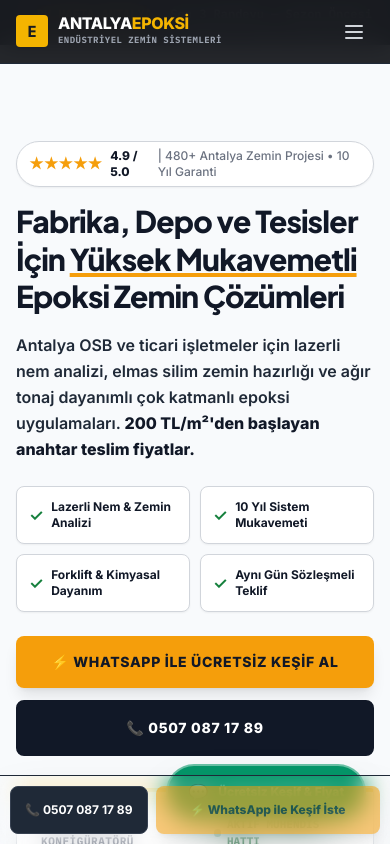
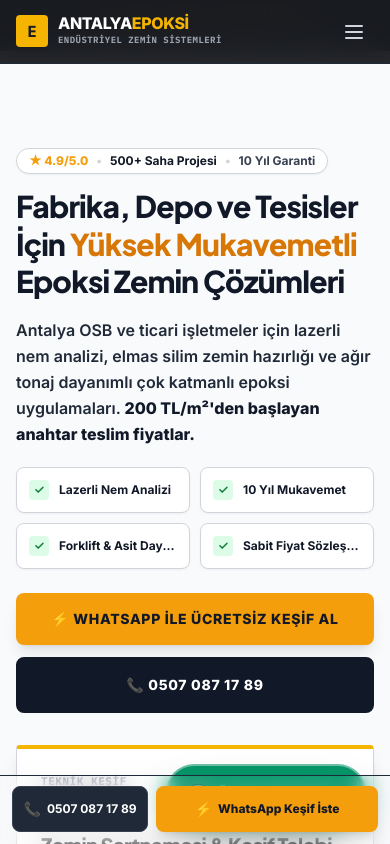
Before and after one commit to novadigital-official/nova-epoksi, a Next.js app: page / in a window 390 px wide. Shown: the top 844 px of the page. Built offline with nearby package versions, Linux system fonts and the light colour scheme.

Commit message:
fix(mobile): safe-area-inset-bottom, compact single-line social proof pill and removed underlines

```diff
--- a/app/layout.tsx
+++ b/app/layout.tsx
@@ -1,6 +1,12 @@
-import type { Metadata } from 'next';
+import type { Metadata, Viewport } from 'next';
 import { Inter, Plus_Jakarta_Sans, IBM_Plex_Mono } from 'next/font/google';
 import '../style.css';
+
+export const viewport: Viewport = {
+  width: 'device-width',
+  initialScale: 1,
+  viewportFit: 'cover',
+};
 
 const inter = Inter({
   subsets: ['latin', 'latin-ext'],
--- a/app/page.tsx
+++ b/app/page.tsx
@@ -12,13 +12,13 @@ import MobileStickyBar from '../components/MobileStickyBar';
 
 export default function AntalyaEpoksiMasterSalesPage() {
   return (
-    <main className="min-h-screen bg-[#F8FAFC] text-[#111827] font-sans selection:bg-[#F59E0B] selection:text-[#111827] relative pb-16 md:pb-0">
+    <main className="min-h-screen bg-[#F8FAFC] text-[#111827] font-sans selection:bg-[#F59E0B] selection:text-[#111827] relative pb-28 md:pb-0">
       {/* 1. SCARCITY & URGENCY TOP BAR */}
-      <div className="bg-[#111827] text-white py-1.5 px-4 text-center text-xs font-mono border-b border-gray-800">
-        <div className="max-w-7xl mx-auto flex items-center justify-center gap-2">
+      <div className="bg-[#111827] text-white py-1.5 px-3 text-center text-xs font-mono border-b border-gray-800">
+        <div className="max-w-7xl mx-auto flex items-center justify-center gap-1.5 flex-wrap">
           <span className="inline-block w-2 h-2 rounded-full bg-[#F59E0B] animate-ping" />
-          <span className="text-[#F59E0B] font-bold">BU HAFTA ANTALYA KEŞİF KONTENJANI:</span>
-          <span className="font-semibold">Son 3 Randevu — Sezon Öncesi Sabit m² Fiyat Garantisi</span>
+          <span className="text-[#F59E0B] font-bold">BU HAFTA ANTALYA KONTENJANI:</span>
+          <span className="font-semibold">Son 3 Keşif Randevusu • Sabit m² Fiyatı</span>
         </div>
       </div>
 
@@ -26,37 +26,43 @@ export default function AntalyaEpoksiMasterSalesPage() {
       <Navbar />
 
       {/* 3. HERO SECTION — ABOVE THE FOLD 3-SANİYE DÖNÜŞÜM ALANI */}
-      <section id="kesif" className="pt-24 pb-10 max-w-7xl mx-auto px-4 sm:px-6 lg:px-8">
+      <section id="kesif" className="pt-24 pb-8 max-w-7xl mx-auto px-4 sm:px-6 lg:px-8">
         <div className="grid grid-cols-1 lg:grid-cols-12 gap-8 items-center">
           <div className="lg:col-span-7">
-            {/* SOCIAL PROOF MICRO-PILL */}
-            <div className="inline-flex items-center gap-2 px-3 py-1.5 rounded-full bg-white border border-gray-300 text-xs font-bold shadow-sm mb-4">
-              <span className="text-[#F59E0B] text-sm">★★★★★</span>
-              <span className="font-extrabold text-[#111827]">4.9 / 5.0</span>
-              <span className="text-gray-500 font-medium">| 480+ Antalya Zemin Projesi • 10 Yıl Garanti</span>
+            {/* COMPACT SINGLE-LINE SOCIAL PROOF PILL */}
+            <div className="inline-flex items-center gap-2 px-3 py-1 rounded-full bg-white border border-gray-300 text-xs font-bold shadow-sm mb-3.5 max-w-full">
+              <span className="text-[#F59E0B] font-black">★ 4.9/5.0</span>
+              <span className="text-gray-300">•</span>
+              <span className="text-[#111827] font-bold whitespace-nowrap">500+ Saha Projesi</span>
+              <span className="text-gray-300">•</span>
+              <span className="text-gray-700 font-bold whitespace-nowrap">10 Yıl Garanti</span>
             </div>
 
             <h1 className="text-3xl sm:text-5xl font-extrabold text-[#111827] leading-tight mb-4 tracking-tight">
-              Fabrika, Depo ve Tesisler İçin <span className="text-[#111827] underline decoration-[#F59E0B] decoration-4">Yüksek Mukavemetli</span> Epoksi Zemin Çözümleri
+              Fabrika, Depo ve Tesisler İçin <span className="text-[#D97706]">Yüksek Mukavemetli</span> Epoksi Zemin Çözümleri
             </h1>
 
-            <p className="text-gray-800 text-base sm:text-lg mb-6 font-semibold leading-relaxed max-w-2xl">
+            <p className="text-gray-800 text-base sm:text-lg mb-5 font-semibold leading-relaxed max-w-2xl">
               Antalya OSB ve ticari işletmeler için lazerli nem analizi, elmas silim zemin hazırlığı ve ağır tonaj dayanımlı çok katmanlı epoksi uygulamaları. <strong className="text-[#111827]">200 TL/m²'den başlayan anahtar teslim fiyatlar.</strong>
             </p>
 
-            {/* 4 Sade Endüstriyel Şartname Kutusu */}
+            {/* 4 Sade Endüstriyel Şartname Kutusu (Kompakt 2x2 Grid) */}
             <div className="grid grid-cols-2 gap-2.5 mb-6 text-xs sm:text-sm font-bold text-[#111827]">
-              <div className="flex items-center gap-2 bg-white border border-gray-300 p-3 rounded-lg shadow-sm">
-                <span className="text-[#15803D] font-black text-base">✓</span> Lazerli Nem & Zemin Analizi
+              <div className="flex items-center gap-2.5 bg-white border border-gray-300 p-3 rounded-lg shadow-sm">
+                <span className="w-5 h-5 rounded bg-[#DCFCE7] text-[#15803D] flex items-center justify-center font-black text-xs flex-shrink-0">✓</span>
+                <span className="truncate">Lazerli Nem Analizi</span>
               </div>
-              <div className="flex items-center gap-2 bg-white border border-gray-300 p-3 rounded-lg shadow-sm">
-                <span className="text-[#15803D] font-black text-base">✓</span> 10 Yıl Sistem Mukavemeti
+              <div className="flex items-center gap-2.5 bg-white border border-gray-300 p-3 rounded-lg shadow-sm">
+                <span className="w-5 h-5 rounded bg-[#DCFCE7] text-[#15803D] flex items-center justify-center font-black text-xs flex-shrink-0">✓</span>
+                <span className="truncate">10 Yıl Mukavemet</span>
               </div>
-              <div className="flex items-center gap-2 bg-white border border-gray-300 p-3 rounded-lg shadow-sm">
-                <span className="text-[#15803D] font-black text-base">✓</span> Forklift & Kimyasal Dayanım
+              <div className="flex items-center gap-2.5 bg-white border border-gray-300 p-3 rounded-lg shadow-sm">
+                <span className="w-5 h-5 rounded bg-[#DCFCE7] text-[#15803D] flex items-center justify-center font-black text-xs flex-shrink-0">✓</span>
+                <span className="truncate">Forklift & Asit Dayanımı</span>
               </div>
-              <div className="flex items-center gap-2 bg-white border border-gray-300 p-3 rounded-lg shadow-sm">
-                <span className="text-[#15803D] font-black text-base">✓</span> Aynı Gün Sözleşmeli Teklif
+              <div className="flex items-center gap-2.5 bg-white border border-gray-300 p-3 rounded-lg shadow-sm">
+                <span className="w-5 h-5 rounded bg-[#DCFCE7] text-[#15803D] flex items-center justify-center font-black text-xs flex-shrink-0">✓</span>
+                <span className="truncate">Sabit Fiyat Sözleşmesi</span>
               </div>
             </div>
 
--- a/components/MobileStickyBar.tsx
+++ b/components/MobileStickyBar.tsx
@@ -1,7 +1,7 @@
 'use client';
 
 // ═══════════════════════════════════════════════════════════
-// NOVA EPOKSI ANTALYA — HIGH-CONVERSION MOBILE STICKY BAR
+// NOVA EPOKSI ANTALYA — SAFE-AREA AWARE HIGH-CONVERSION MOBILE STICKY BAR
 // ═══════════════════════════════════════════════════════════
 
 import React, { useState, useEffect } from 'react';
@@ -16,15 +16,19 @@ export default function MobileStickyBar() {
   if (!mounted) return null;
 
   return (
-    <div className="md:hidden fixed bottom-0 left-0 right-0 z-50 bg-[#111827]/98 backdrop-blur-md p-2.5 border-t border-gray-800 shadow-2xl">
+    <div
+      className="md:hidden fixed bottom-0 left-0 right-0 z-50 bg-[#111827]/98 backdrop-blur-md px-3 pt-2.5 border-t border-gray-800 shadow-2xl"
+      style={{ paddingBottom: 'calc(12px + env(safe-area-inset-bottom, 0px))' }}
+    >
       <div className="flex items-center gap-2 max-w-md mx-auto">
         {/* SOL BUTON (%38): Hızlı Ara */}
         <a
           href="tel:+905070871789"
           aria-label="Telefon ile Ara"
-          className="w-[38%] bg-[#1F2937] hover:bg-[#374151] text-white font-bold text-xs min-h-[48px] px-2 rounded-lg flex items-center justify-center gap-1 text-center border border-gray-700 transition-colors"
+          className="w-[38%] bg-[#1F2937] hover:bg-[#374151] active:bg-[#111827] text-white font-bold text-xs min-h-[46px] px-2 rounded-lg flex items-center justify-center gap-1.5 text-center border border-gray-700 transition-colors"
         >
-          <span>📞 0507 087 17 89</span>
+          <span className="text-sm">📞</span>
+          <span>0507 087 17 89</span>
         </a>
 
         {/* SAĞ BUTON (%62): Dominant Pulsing WhatsApp Butonu */}
@@ -33,9 +37,10 @@ export default function MobileStickyBar() {
           target="_blank"
           rel="noopener noreferrer"
           aria-label="WhatsApp Mühendis Hattı"
-          className="w-[62%] bg-[#F59E0B] hover:bg-[#D97706] text-[#111827] font-black text-xs min-h-[48px] px-3 rounded-lg flex items-center justify-center gap-1.5 text-center shadow-lg transition-transform active:scale-95 animate-pulse"
+          className="w-[62%] bg-[#F59E0B] hover:bg-[#D97706] active:scale-95 text-[#111827] font-black text-xs min-h-[46px] px-3 rounded-lg flex items-center justify-center gap-1.5 text-center shadow-lg transition-transform"
         >
-          <span>⚡ WhatsApp ile Keşif İste</span>
+          <span className="text-sm">⚡</span>
+          <span>WhatsApp Keşif İste</span>
         </a>
       </div>
     </div>
```
